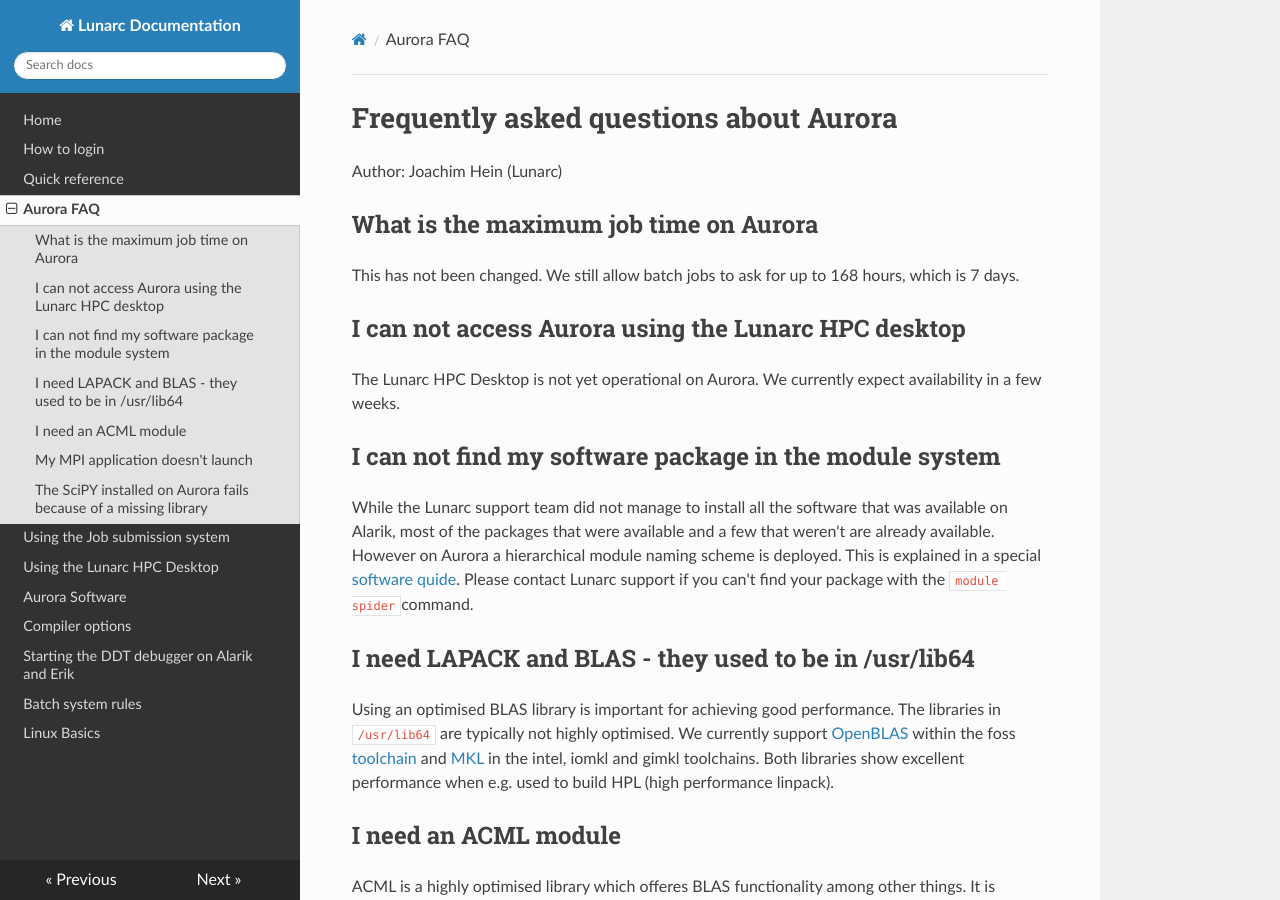
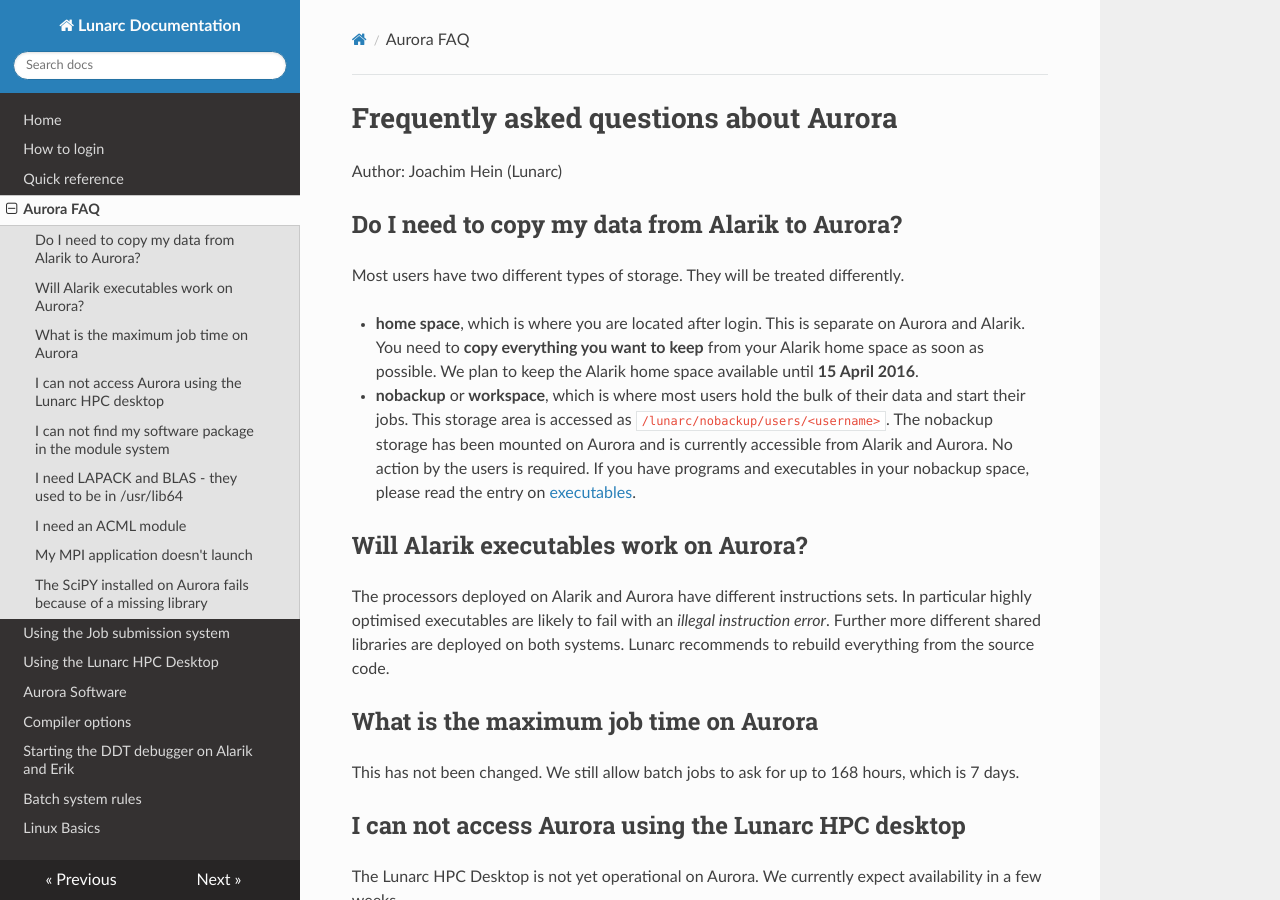
Before and after one commit to lunarc/lunarc_docs, an MkDocs documentation site: the page built from docs/aurora_faq.md, in a window 1280 px wide and 900 px high. Built offline with MkDocs 1.6.1, drawn with Linux system fonts in a browser that asks for light colours; nearby versions of some CDN libraries; old or Windows-style settings are respelled for this version of MkDocs.

Commit message:
Entries on file space and executables

```diff
--- a/docs/aurora_faq.md
+++ b/docs/aurora_faq.md
@@ -1,5 +1,14 @@
 # Frequently asked questions about Aurora
 Author: Joachim Hein (Lunarc)
+
+## Do I need to copy my data from Alarik to Aurora?
+Most users have two different types of storage.  They will be treated differently.
+
+* **home space**, which is where you are located after login.  This is separate on Aurora and Alarik.  You need to **copy everything you want to keep** from your Alarik home space as soon as possible.  We plan to keep the Alarik home space available until **15 April 2016**.
+* **nobackup** or **workspace**, which is where most users hold the bulk of their data and start their jobs.  This storage area is accessed as `/lunarc/nobackup/users/<username>`.  The nobackup storage has been mounted on Aurora and is currently accessible from Alarik and Aurora.  No action by the users is required.  If you have programs and executables in your nobackup space, please read the entry on [executables](#will-alarik-executables-work-on-aurora).
+
+## Will Alarik executables work on Aurora?
+The processors deployed on Alarik and Aurora have different instructions sets.  In particular highly optimised executables are likely to fail with an *illegal instruction error*.  Further more different shared libraries are deployed on both systems.  Lunarc recommends to rebuild everything from the source code.
 
 ## What is the maximum job time on Aurora
 This has not been changed.  We still allow batch jobs to ask for up to 168 hours, which is 7 days.
```
